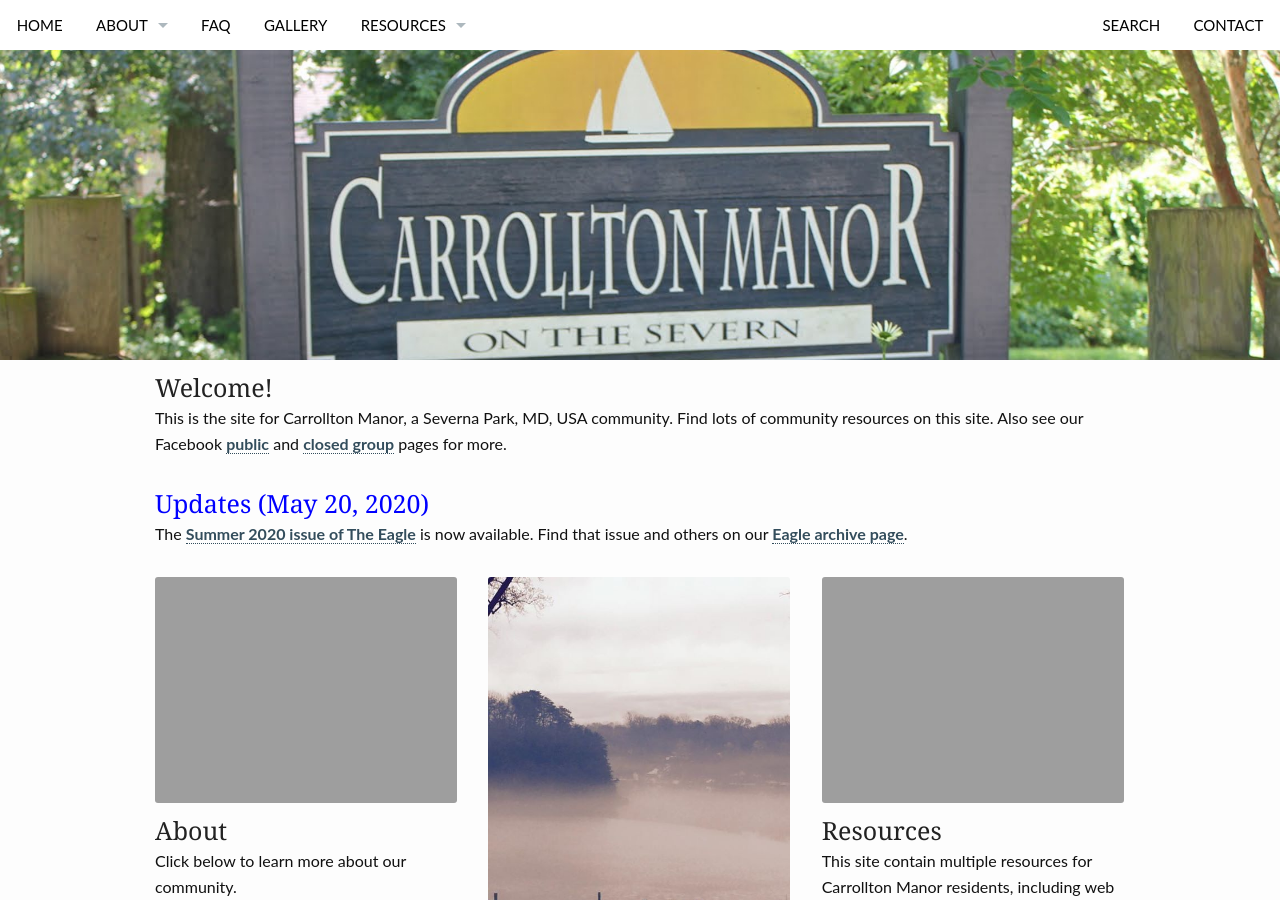
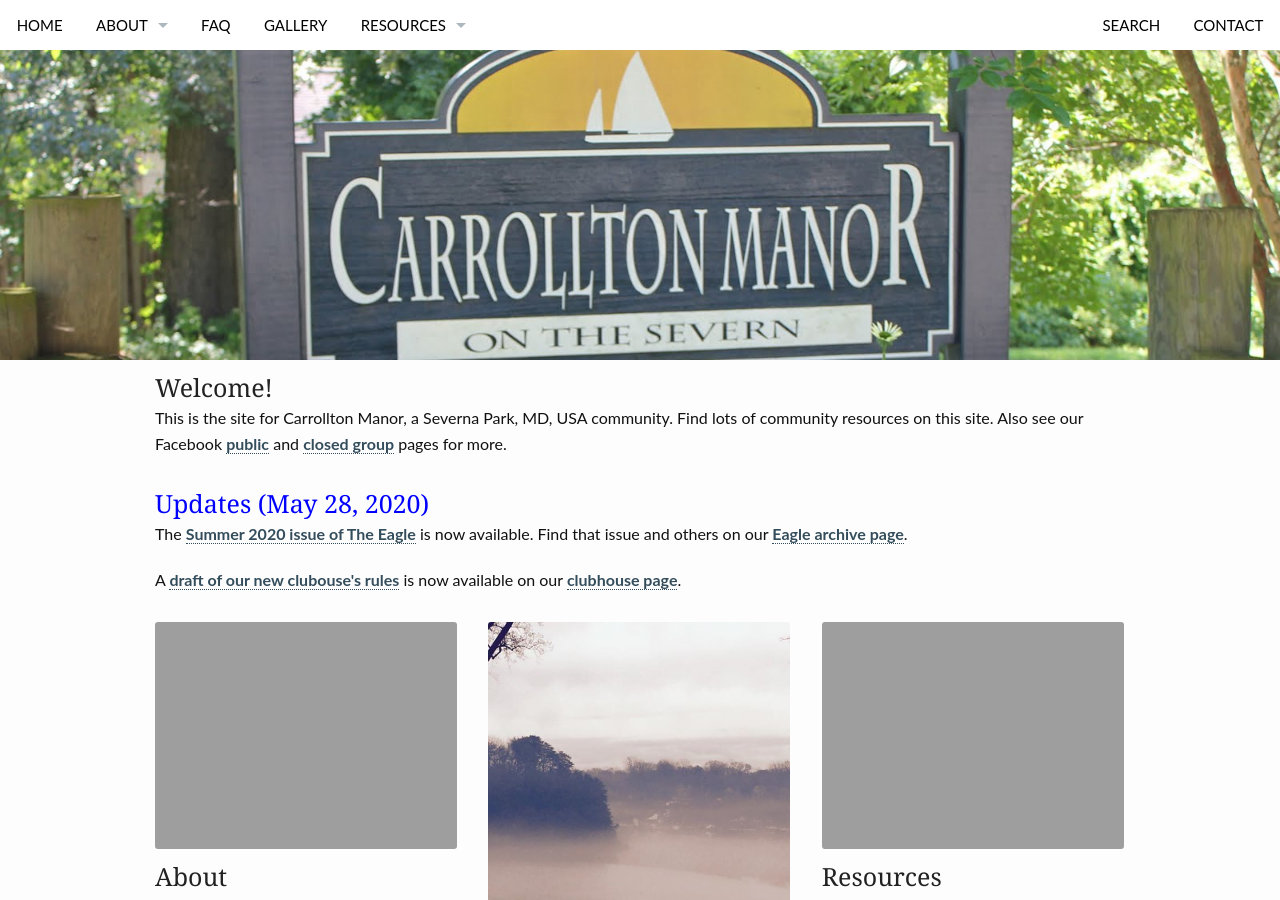
Before and after one commit to carrolltonmanor/carrolltonmanor.github.io, a Jekyll site: the page built from index.md, in a window 1280 px wide and 900 px high. Built offline with Jekyll 4.4.1, drawn with Linux system fonts in a browser that asks for light colours.

Commit message:
updated front page with pointer to clubhouse draft rules

```diff
--- a/_layouts/frontpage.html
+++ b/_layouts/frontpage.html
@@ -24,8 +24,9 @@ format: blog-index
 {% endcomment %}
 <div class="row">
     <div class="medium-12 columns">
-	    <h2 class="font-size-h3 t10" style="color:blue;">Updates (May 20, 2020)</h2>
+	    <h2 class="font-size-h3 t10" style="color:blue;">Updates (May 28, 2020)</h2>
 	    <p>The <a href="/resources/eagle-archive/eagle-2020-summer.pdf">Summer 2020 issue of The Eagle</a> is now available.  Find that issue and others on our <a href="resources/eagle-archive/">Eagle archive page</a>.
+	    <p>A <a href="/resources/clubhouse/clubhouse-rules-draft-2020-05-28.pdf">draft of our new clubouse's rules</a> is now available on our <a href="resources/clubhouse/">clubhouse page</a>.
     </div><!-- /.medium-12.columns -->
 </div>
 
```
